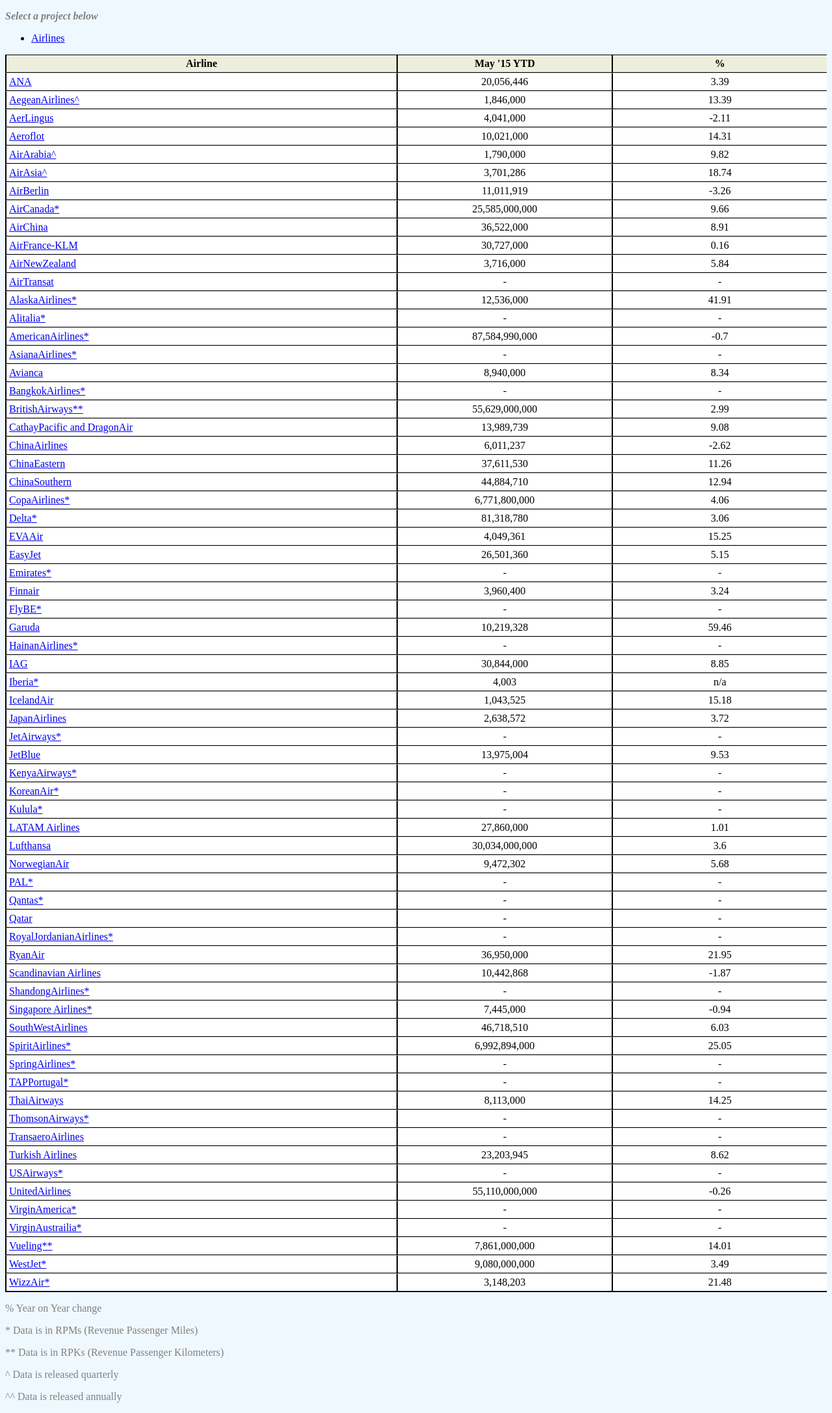
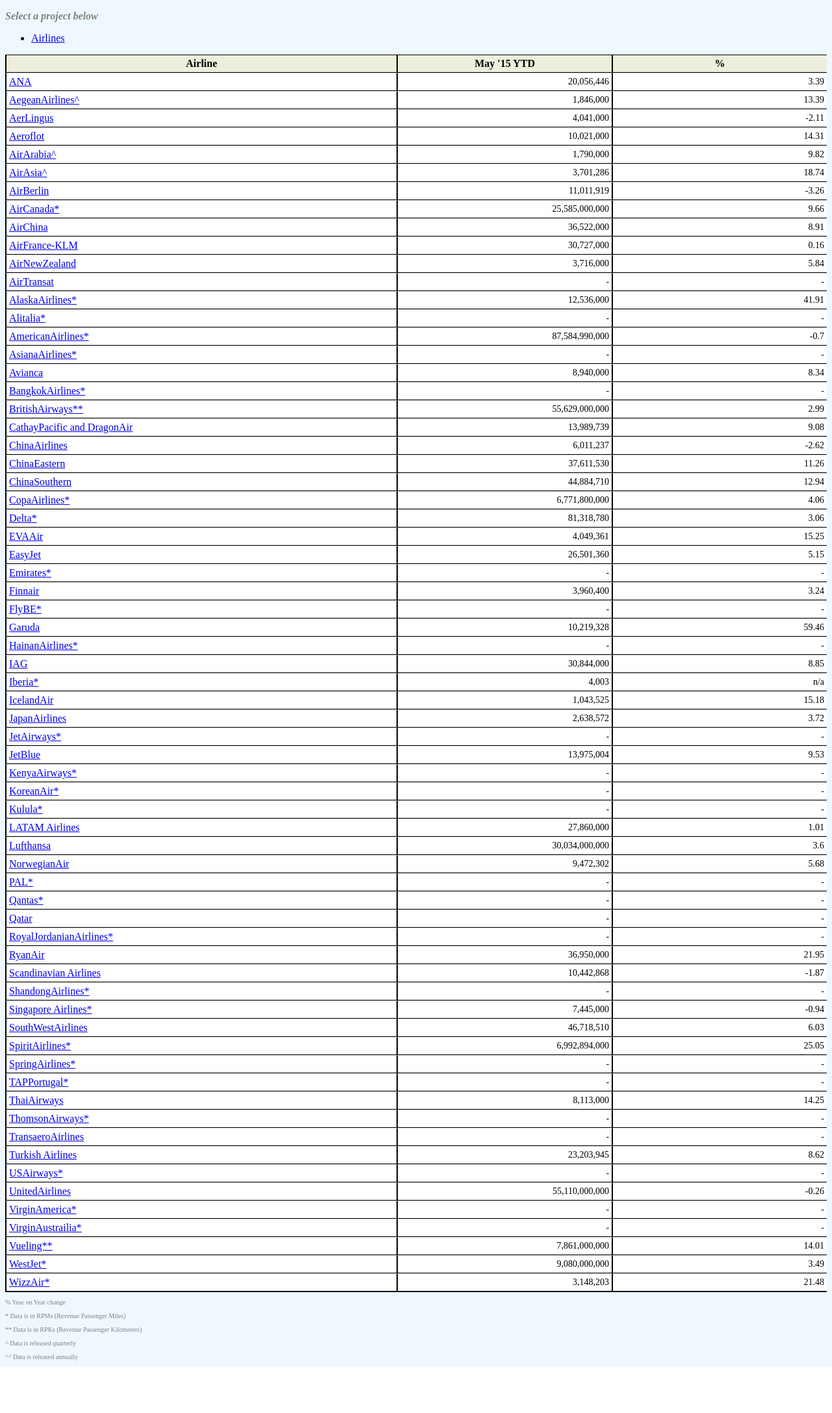
Before and after one commit to thatdanghill/air-geek, a Django app: page / in a window 1280 px wide. Shown: the part 121-2296 px from the top of the page at 65% size. After the commit the page ends 2225 px from the top, so only its background shows below. Run offline with Django 3.2, Linux system fonts and the light colour scheme; data comes from the database, SQL or seed files in the repository; some libraries are stand-ins or nearby versions.

Commit message:
Table format updated

```diff
--- a/static/css/formatting.css
+++ b/static/css/formatting.css
@@ -6,11 +6,14 @@
 #header {
 	height: 100px;
 	background-color: #2C3539;
+
 }
 
 h1 {
 	color: white;
 	padding: 25px;
+
+
 }
 
 p {
@@ -43,11 +46,16 @@
 }
 
 td#data{
-	text-align: center;
+	text-align: right;
+	font-size: 14px;
 }
 
 #airline-summary {
 	overflow: auto;
+}
+
+table#airline-ytd-summary{
+	width: 33%;
 }
 
 #table-holder {
@@ -78,3 +86,7 @@
 a#data_type{
 	text-align: right;
 }
+
+#info{
+	font-size: 10px;
+}
```
